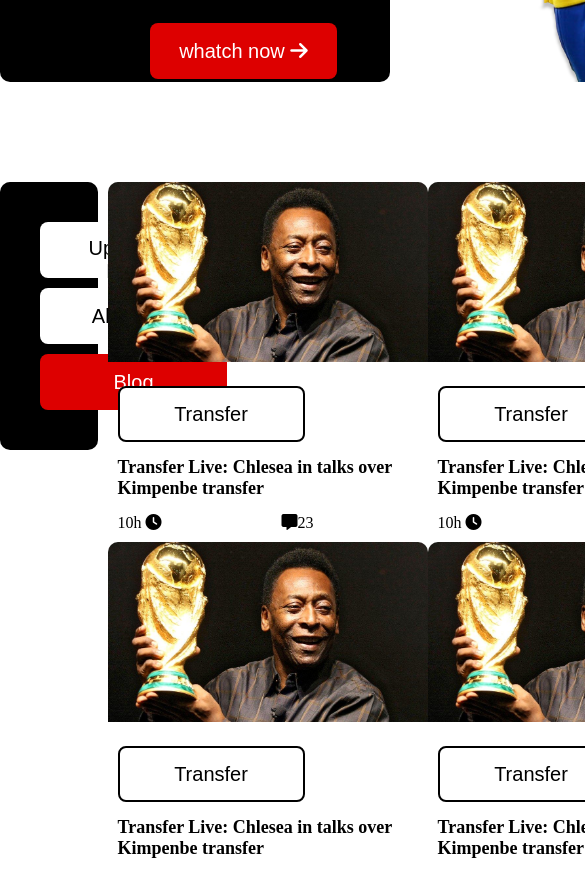
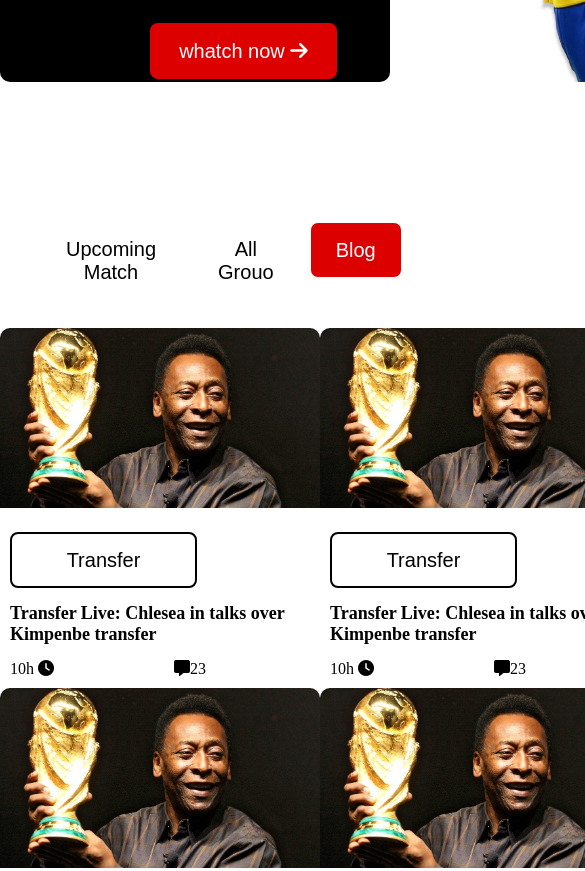
Before and after one commit to deluwarhoisn/world-cup-web, a plain HTML site: page index.html in a window 390 px wide. Shown: the part 580-1451 px from the top of the page, 585 px wide, since content can reach past the window. Drawn offline with Linux system fonts and the light colour scheme.

Commit message:
added responciv

```diff
--- a/index.html
+++ b/index.html
@@ -119,7 +119,7 @@
                    </div>
                 </div>
                 <div class="card">
-                    <img src="./img/matches/matches_1.jpg" alt="">
+                    <img src="./img/matches/matches_6.jpg" alt="">
                    <div class="card-box">
                      <div>  <button class="btn">Transfer</button></div>
                     <h2>Transfer Live: Chlesea in talks over Kimpenbe transfer</h2>
--- a/stylse.css
+++ b/stylse.css
@@ -109,3 +109,23 @@
 .card-box{
     padding: 10px;
 }
+@media (max-width:992px){
+    .upcoming-matches{
+        flex-direction: column;
+    }
+    .upcoming-matches-left{
+        flex-direction: row;
+        width: 100%;
+        background-color: transparent;
+
+    }
+    .upcoming-matches-left > *{
+        flex: 1;
+    }
+    .upcoming-matches .btn{
+        border: 1px solid white;
+    }
+    .upcoming-matches-right{
+        grid-template-columns: repeat(2, 1fr);
+    }
+}
```
